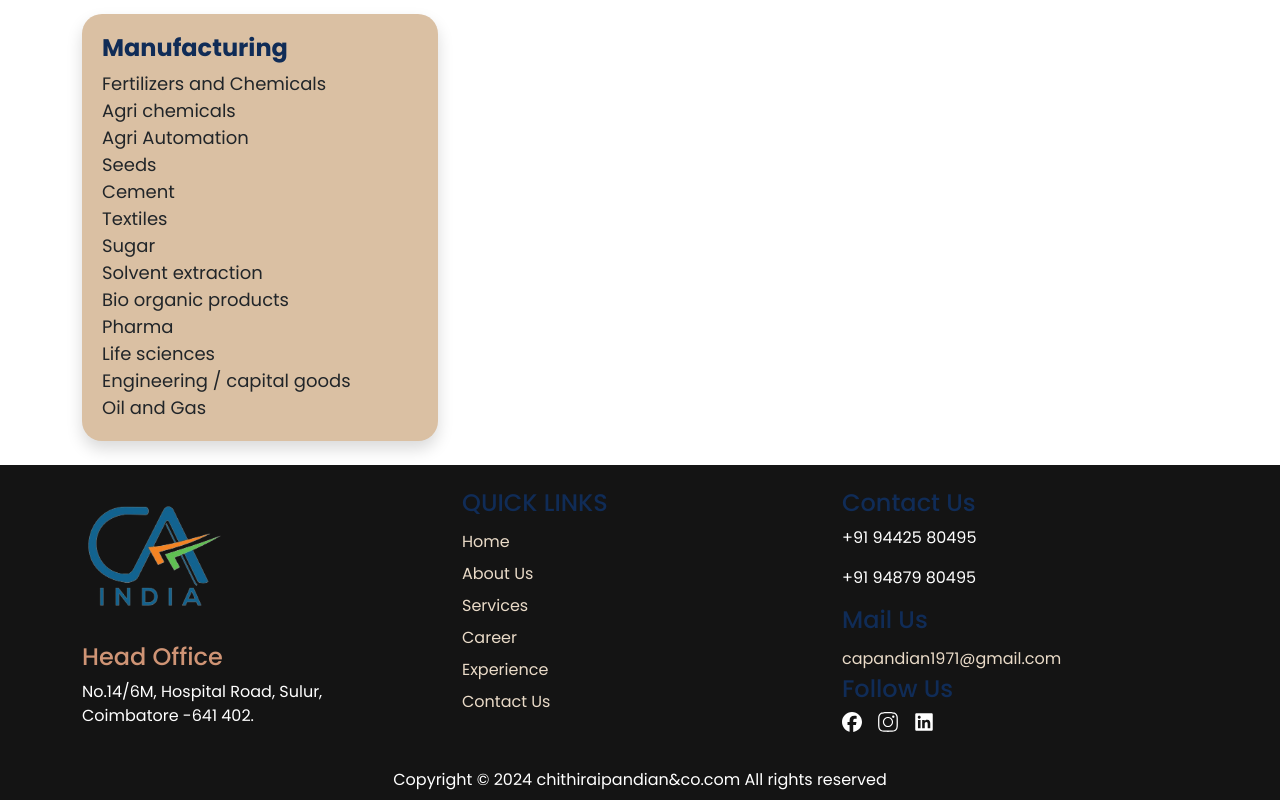
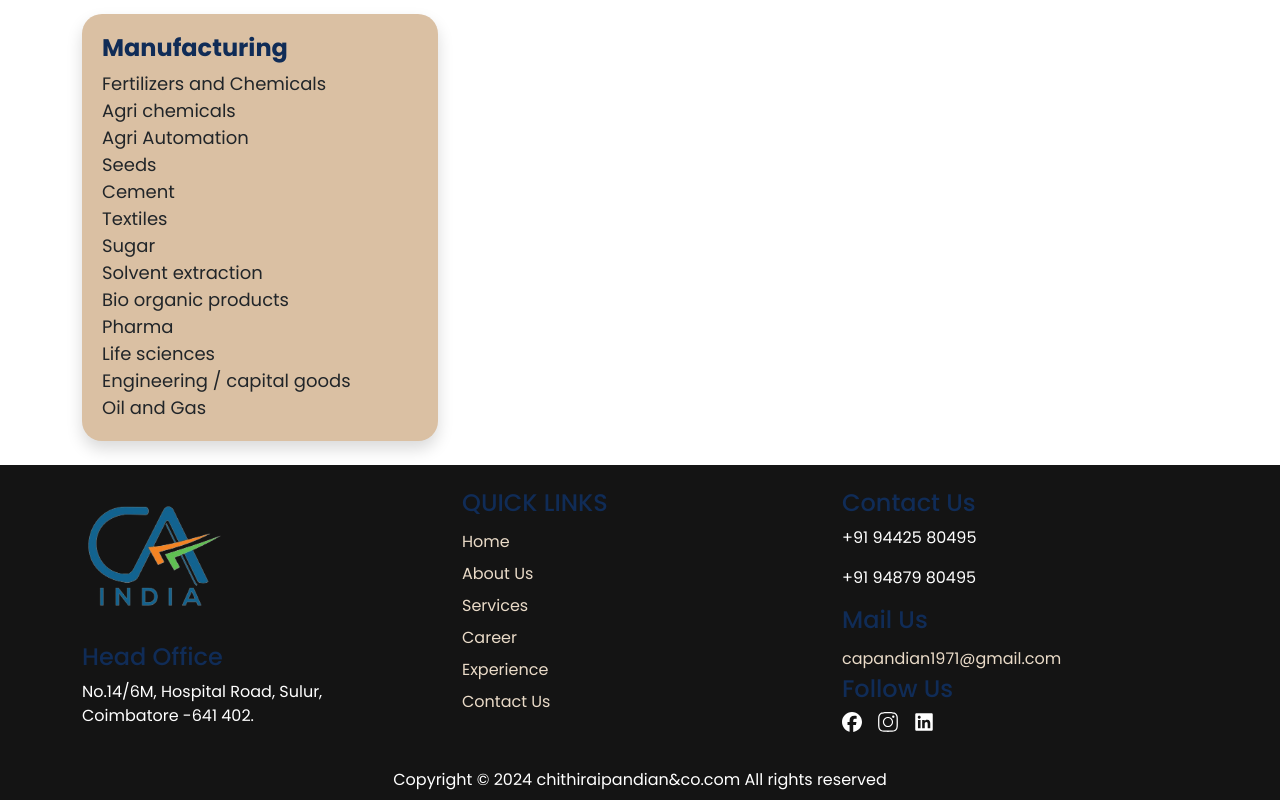
Before and after one commit to Gnanaprahaasam-SR/chithiraipandian_co, a React (Create React App) app: page /experience in a window 1280 px wide. Shown: the part 1617-2417 px from the top of the page. Built offline with nearby package versions, Linux system fonts and the light colour scheme.

Commit message:
finall commit

```diff
--- a/src/Components/Footer.jsx
+++ b/src/Components/Footer.jsx
@@ -13,7 +13,7 @@ const Footer = () => {
                 <div className="row ">
                     <div className="col-12 col-md-4 text-white py-4">
                         <img src={logo} alt="log" width="40%" className="pb-4" />
-                        <h4 style={{ color: "#cf9475" }}>Head Office</h4>
+                        <h4 >Head Office</h4>
                         <p className="text-wrap">No.14/6M, Hospital Road, Sulur,<br /> Coimbatore -641 402. </p>
                     </div>
                     <div className="col-12 col-md-4 text-white py-4">
```
